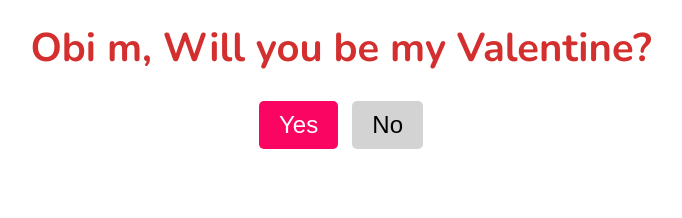
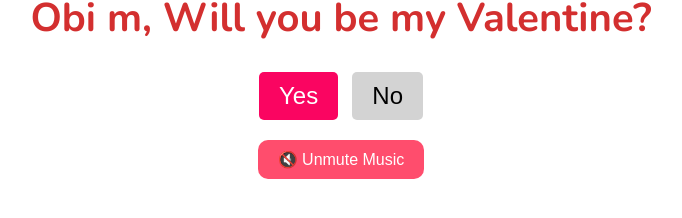
Before and after one commit to marvelUX-design/my-valentine, a plain HTML site: page index.html in a window 1280 px wide. Shown: the part 454-672 px from the top of the page, without its empty margins (299-981 px from the left). Drawn offline with nearby package versions, Linux system fonts and the light colour scheme.

Commit message:
Update index.html

```diff
--- a/index.html
+++ b/index.html
@@ -16,6 +16,7 @@
             <button class="yes-button" onclick="handleYesClick()">Yes</button>
             <button class="no-button" onclick="handleNoClick()">No</button>
         </div>
+        <button class="music-btn" onclick="toggleMusic()">🔇 Unmute Music</button>
 
     </div>
     <script src="script.js"></script>
```
